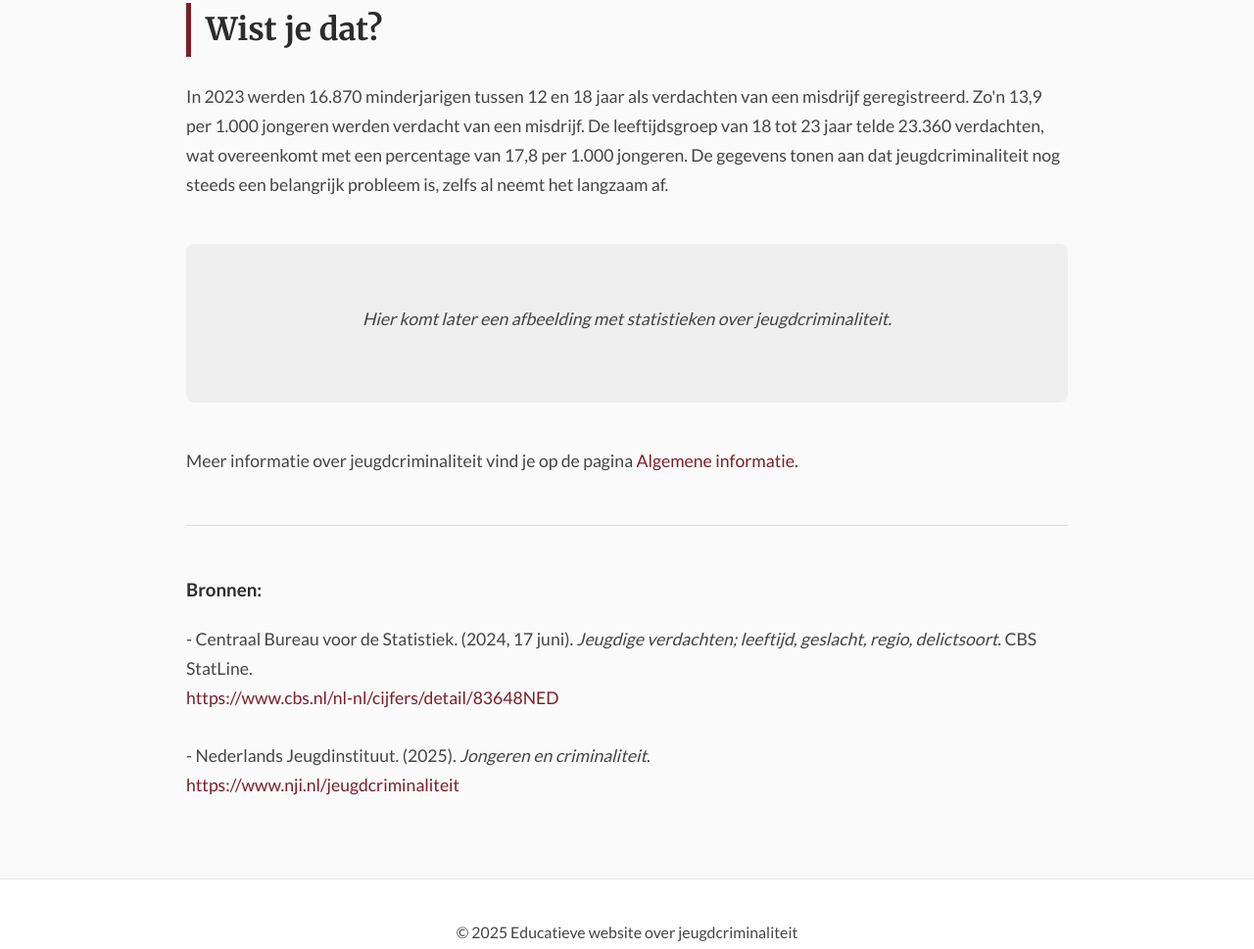
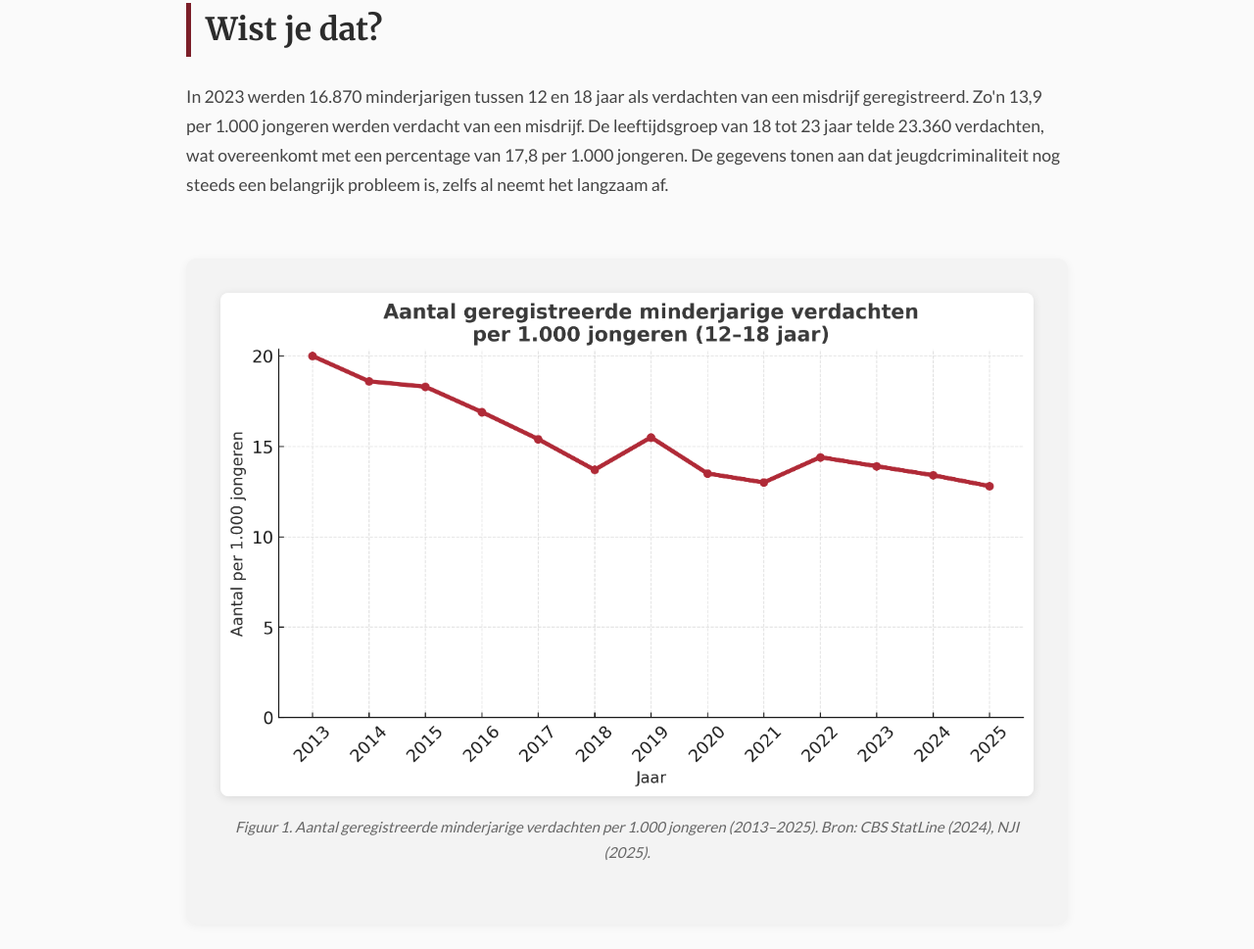
Before and after one commit to darwthr-jpg/PWS, a plain HTML site: page index.html in a window 1280 px wide. Shown: the part 573-1542 px from the top of the page at 98% size. Drawn offline with Linux system fonts and the light colour scheme.

Commit message:
Refactor index.html and add chart section
Updated the HTML structure and added a chart section for statistics.

```diff
--- a/index.html
+++ b/index.html
@@ -6,7 +6,6 @@
   <title>Jeugdcriminaliteit</title>
   <link rel="stylesheet" href="style.css">
   <link href="https://fonts.googleapis.com/css?family=Merriweather" rel="stylesheet">
-
 </head>
 
 <body>
@@ -20,7 +19,6 @@
         <li><a href="oorzaken.html">Gevolgen & oorzaken</a></li>
         <li><a href="oplossingen.html">Beste oplossingen</a></li>
         <li><a href="video.html">Video</a></li>
-
       </ul>
     </nav>
   </header>
@@ -43,11 +41,14 @@
         23.360 verdachten, wat overeenkomt met een percentage van 17,8 per 1.000 jongeren. De gegevens tonen aan dat
         jeugdcriminaliteit nog steeds een belangrijk probleem is, zelfs al neemt het langzaam af.
       </p>
-        </section>
 
-        <section id="image-placeholder">
-            <!-- Hier komt later de afbeelding van de statistiek -->
-            <p><em>Hier komt later een afbeelding met statistieken over jeugdcriminaliteit.</em></p>
+      <div class="chart-container">
+        <img src="statistiek.png" alt="Grafiek: aantal geregistreerde minderjarige verdachten per 1.000 jongeren (2013–2025)">
+        <p class="chart-caption">
+          Figuur 1. Aantal geregistreerde minderjarige verdachten per 1.000 jongeren (2013–2025).
+          Bron: CBS StatLine (2024), NJI (2025).
+        </p>
+      </div>
     </section>
 
     <section id="link">
@@ -58,6 +59,8 @@
     </section>
 
     <hr>
+
+    <section id="bronnen">
       <h3>Bronnen:</h3>
       <p>
         - Centraal Bureau voor de Statistiek. (2024, 17 juni). <i>Jeugdige verdachten; leeftijd, geslacht, regio, delictsoort</i>. CBS StatLine. <br>
@@ -65,6 +68,7 @@
         - Nederlands Jeugdinstituut. (2025). <i>Jongeren en criminaliteit</i>.<br>
         <a href="https://www.nji.nl/jeugdcriminaliteit/wat-is-jeugdcriminaliteit">https://www.nji.nl/jeugdcriminaliteit</a>
       </p>
+    </section>
   </main>
 
   <footer>
```
Lines whose indentation alone changed are shown as unchanged.
